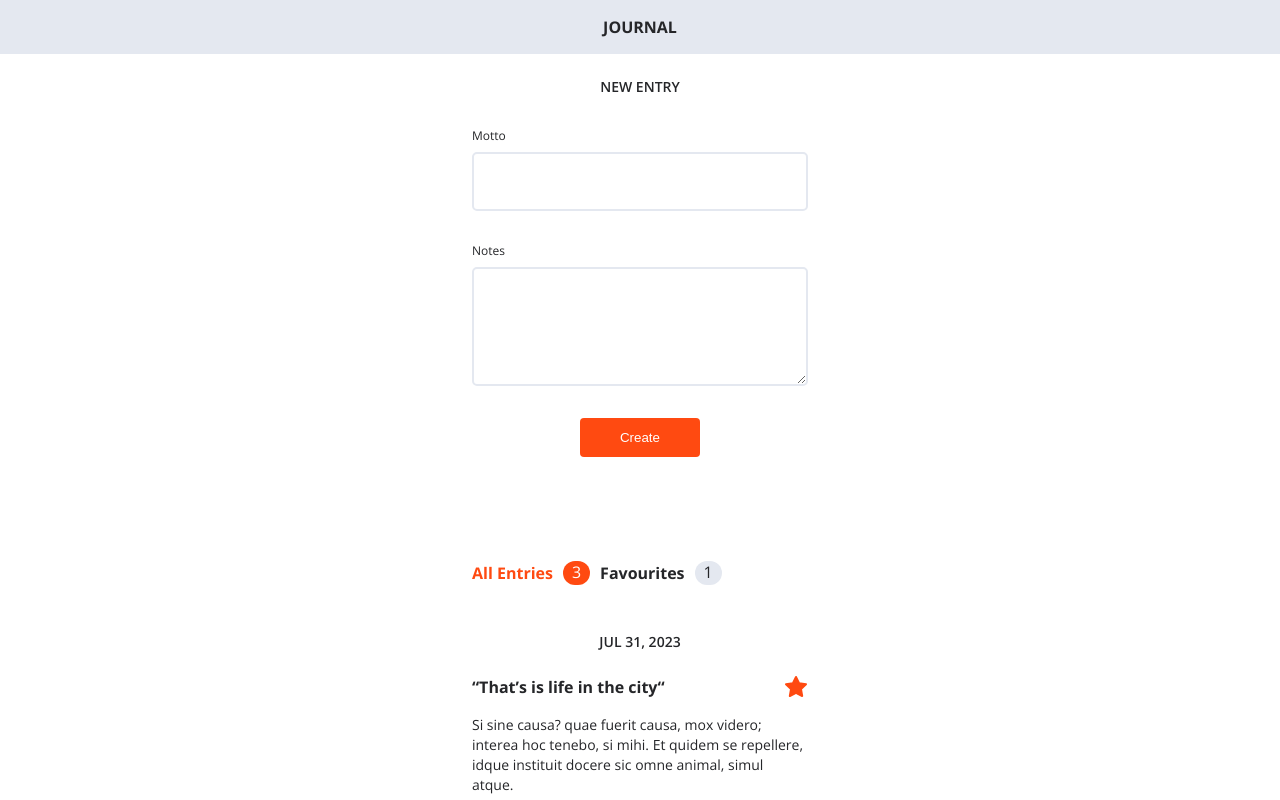
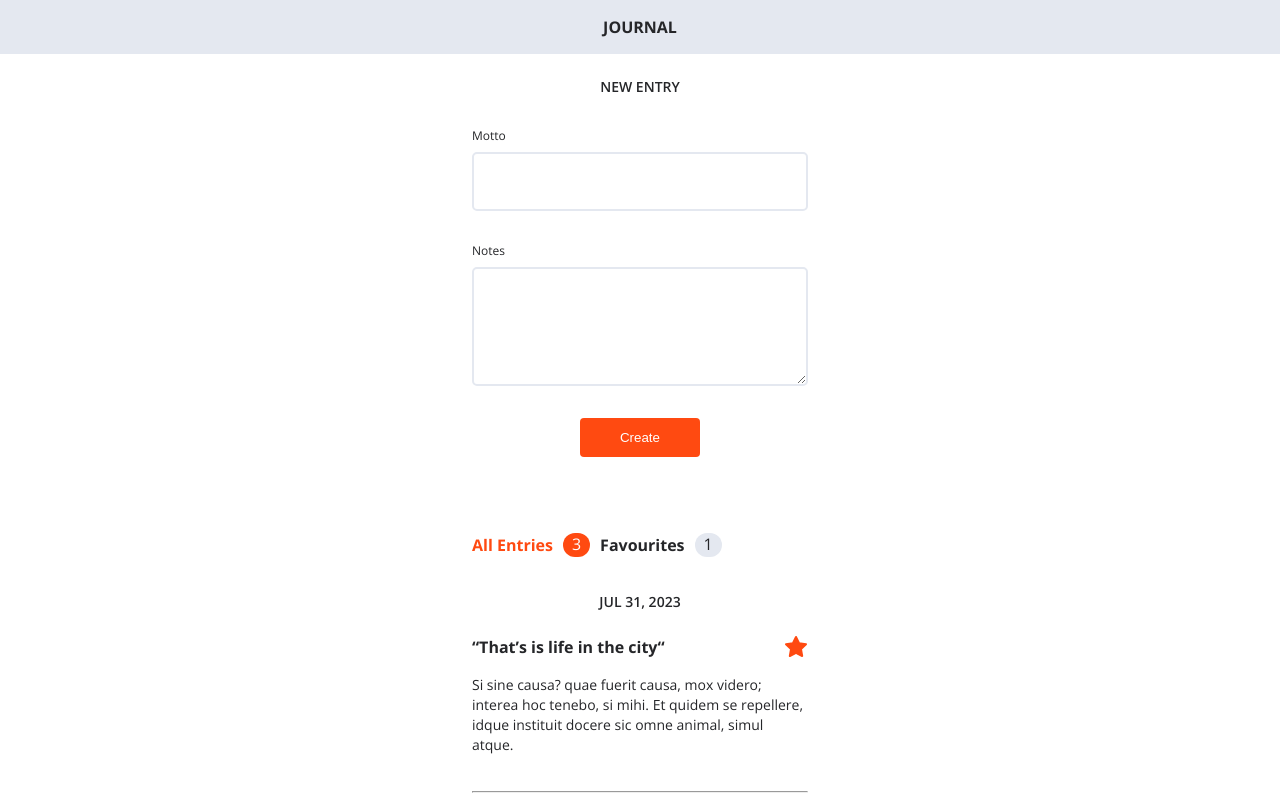
Before and after one commit to RoccoccoR/Journal-App, a React (Vite) app: page / in a window 1280 px wide. Shown: the top 800 px of the page. Built offline with nearby package versions, Linux system fonts and the light colour scheme.

Commit message:
polishing

```diff
--- a/src/components/EntriesAndTabs/AllEntriesFavourites.css
+++ b/src/components/EntriesAndTabs/AllEntriesFavourites.css
@@ -10,16 +10,13 @@
   font-size: 16px;
   font-style: normal;
   font-weight: 700;
-  line-height: 24px; /* 150% */
   color: var(--granite, #252629);
 }
 
 .all-entries-tabs__counter-fav {
-  display: flex;
   padding: 0px 9px 2px 9px;
   gap: 10px;
   border-radius: 999px;
   color: var(--granite, #252629);
-
   background: var(--water-10, #e4e8f0);
 }
--- a/src/components/EntriesAndTabs/AllEntriesTitle.css
+++ b/src/components/EntriesAndTabs/AllEntriesTitle.css
@@ -11,12 +11,10 @@
   font-size: 16px;
   font-style: normal;
   font-weight: 700;
-  line-height: 24px; /* 150% */
   color: var(--nemo, #ff4a11);
 }
 
 .all-entries-tabs__counter {
-  display: flex;
   padding: 0px 9px 2px 9px;
   gap: 10px;
   border-radius: 999px;
--- a/src/components/EntriesAndTabs/Tab.css
+++ b/src/components/EntriesAndTabs/Tab.css
@@ -1,8 +1,6 @@
 .main-tab {
   display: flex;
   flex-direction: row;
-  align-items: center;
   gap: 10px;
-  align-self: stretch;
-  height: 100%;
+  height: 24px;
 }
--- a/src/components/EntriesAndTabs/Tab.jsx
+++ b/src/components/EntriesAndTabs/Tab.jsx
@@ -4,9 +4,9 @@ import "./Tab.css";
 
 export default function Tab() {
   return (
-    <div className="main-tab">
+    <section className="main-tab">
       <AllEntriesTitle />
       <AllEntriesFavourites />
-    </div>
+    </section>
   );
 }
--- a/src/components/EntryForm/EntryForm.css
+++ b/src/components/EntryForm/EntryForm.css
@@ -6,7 +6,7 @@
   gap: 32px;
   align-self: stretch;
   color: var(--granite, #252629);
-  margin-bottom: 80px;
+  margin-bottom: 64px;
 }
 
 .entry-form__input {
```
